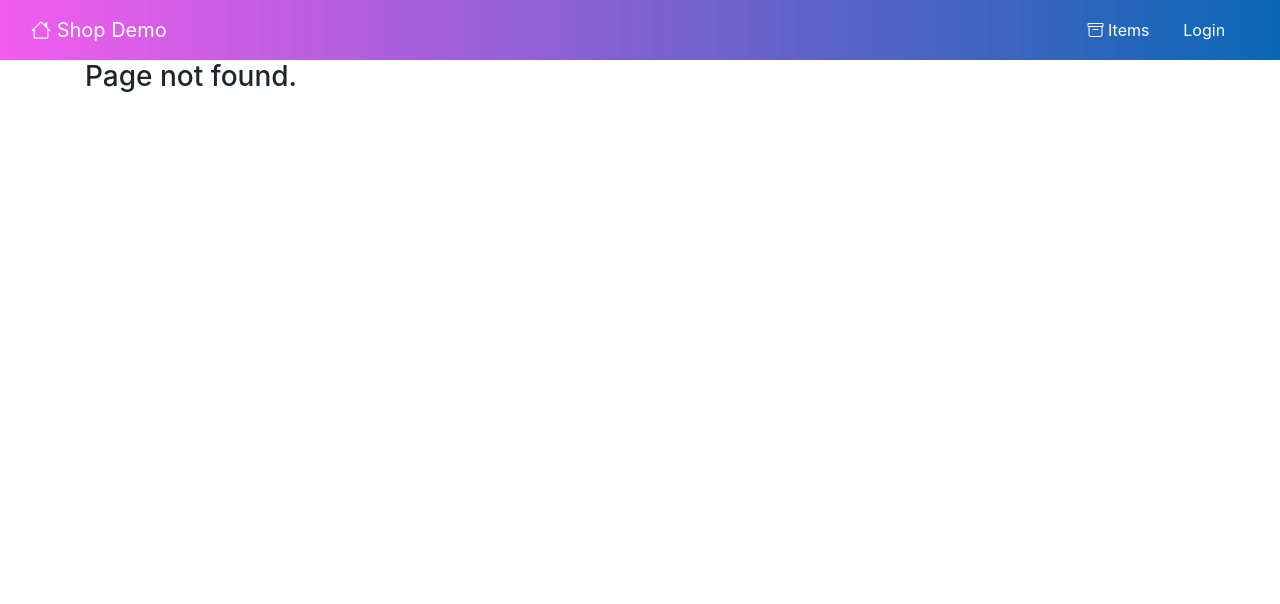
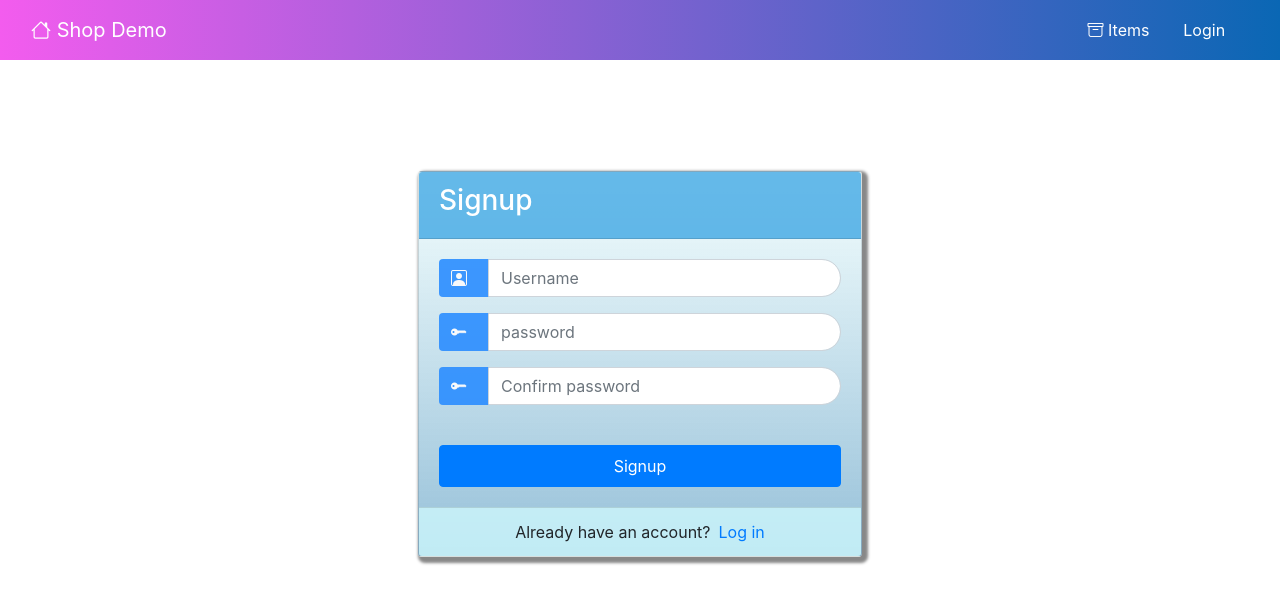
Before and after one commit to chien132/shopDemo-FE, an Angular app: page /signup in a window 1280 px wide. Before the commit this address led to /not-found. Shown: the top 604 px of the page. Built offline with nearby package versions, Linux system fonts and the light colour scheme.

Commit message:
validation login, signup & cart

```diff
--- a/src/app/app-routing.module.ts
+++ b/src/app/app-routing.module.ts
@@ -12,6 +12,10 @@ import { CartResolver } from "./services/cart.resolver";
 const routes: Routes = [
   {
     path: "login",
+    component: LoginComponent,
+  },
+  {
+    path: "signup",
     component: LoginComponent,
   },
   {
--- a/src/app/cart/cart.component.html
+++ b/src/app/cart/cart.component.html
@@ -33,7 +33,9 @@
             <input
               class="quantity"
               type="number"
+              min="1"
               value="{{ cartDetail.quantity }}"
+              (keyup)="onKeyUp($event)"
               (focusout)="onQuantityFocusOut(i, cartDetail.id, $event)"
             />
             <a (click)="onPlus(cartDetail.item.id)"
--- a/src/app/cart/cart.component.ts
+++ b/src/app/cart/cart.component.ts
@@ -78,9 +78,17 @@ export class CartComponent implements OnInit {
       }),
       (err) => console.log(err);
   }
-
+  onKeyUp(event) {
+    if (event.keyCode === 13) {
+      console.log(event);
+      event.target.blur();
+    }
+  }
   onQuantityFocusOut(index, cartDetailId, event) {
     event.target.value = event.target.value.replace(/[^0-9]/g, "");
+    if (event.target.value < 1) {
+      event.target.value = 1;
+    }
     let quantity: number = event.target.value;
     this.cartService
       .updateItem({
--- a/src/app/login/login.component.html
+++ b/src/app/login/login.component.html
@@ -1,7 +1,7 @@
 <div class="justify-content-center">
   <div class="card">
     <div class="card-header text-left">
-      <h3>Log In</h3>
+      <h3>{{ currentRoute | titlecase }}</h3>
     </div>
     <div class="card-body">
       <form>
@@ -15,7 +15,9 @@
             #usernameInput
             type="text"
             class="form-control"
-            placeholder="username"
+            id="username"
+            (keyup)="onKeyUp($event)"
+            placeholder="Username"
           />
         </div>
         <div class="input-group form-group">
@@ -26,25 +28,54 @@
           </div>
           <input
             #passwordInput
+            type="Password"
+            class="form-control"
+            id="password"
+            (keyup)="onKeyUp($event)"
+            placeholder="password"
+          />
+        </div>
+        <div
+          [ngClass]="{ 'd-none': currentRoute !== 'signup' }"
+          class="input-group form-group"
+        >
+          <div class="input-group-prepend">
+            <span class="input-group-text"
+              ><i class="bi bi-key-fill text-light"></i
+            ></span>
+          </div>
+          <input
+            #passwordConfirmInput
             type="password"
             class="form-control"
-            placeholder="password"
+            id="passwordConfirm"
+            (keyup)="onKeyUp($event)"
+            placeholder="Confirm password"
           />
         </div>
 
         <button
           type="button"
-          (click)="onLogin()"
+          id="loginbtn"
+          (click)="currentRoute == 'login' ? onLogin() : onSignup()"
           class="btn btn-primary float-right btn-block p-2 mt-4"
         >
-          Login
+          {{ currentRoute | titlecase }}
         </button>
       </form>
     </div>
     <div class="card-footer">
-      <div class="d-flex justify-content-center links">
-        Don't have an account?<a href="#">Sign Up</a>
+      <div
+        *ngIf="currentRoute == 'login'; else signup"
+        class="d-flex justify-content-center links"
+      >
+        Don't have an account?<a routerLink="/signup">Sign Up</a>
       </div>
+      <ng-template #signup>
+        <div class="d-flex justify-content-center links">
+          Already have an account?<a routerLink="/login">Log in</a>
+        </div>
+      </ng-template>
     </div>
   </div>
 </div>
--- a/src/app/login/login.component.ts
+++ b/src/app/login/login.component.ts
@@ -1,39 +1,71 @@
 import { HttpErrorResponse } from "@angular/common/http";
-import { Component, ElementRef, ViewChild } from "@angular/core";
-import { Router } from "@angular/router";
+import { Component, ElementRef, OnDestroy, ViewChild } from "@angular/core";
+import { NavigationEnd, Router } from "@angular/router";
 import { LoginService } from "../services/auth/login.service";
 import { JwtService } from "../services/jwt.service";
 import { UtilService } from "../services/util.service";
+import { filter } from "rxjs/operators";
+import { Subscription } from "rxjs";
 @Component({
   selector: "app-login",
   templateUrl: "./login.component.html",
   styleUrls: ["./login.component.css"],
 })
-export class LoginComponent {
+export class LoginComponent implements OnDestroy {
   @ViewChild("usernameInput", { static: true }) usernameRef: ElementRef;
   @ViewChild("passwordInput", { static: true }) passwordRef: ElementRef;
-
-  // authAccount: AuthModel;
-
-  customer: { username: string; password: string };
+  @ViewChild("passwordConfirmInput", { static: true })
+  passwordConfirmRef: ElementRef;
+  subRouterEvent: Subscription;
+  currentRoute: string;
   constructor(
     private loginService: LoginService,
     private router: Router,
     private jwtService: JwtService
-  ) {}
+  ) {
+    this.subRouterEvent = router.events
+      .pipe(filter((event) => event instanceof NavigationEnd))
+      .subscribe((event: NavigationEnd) => {
+        this.currentRoute = event.url.slice(1, event.url.length);
+      });
+  }
+
+  ngOnDestroy() {
+    if (this.subRouterEvent) this.subRouterEvent.unsubscribe();
+  }
+
+  onKeyUp(event) {
+    if (event.keyCode === 13) {
+      if (event.target.id === "username" && event.target.value.length > 0) {
+        document.getElementById("password").focus();
+      } else if (
+        event.target.id === "password" &&
+        event.target.value.length > 0
+      ) {
+        if (this.currentRoute === "login") {
+          document.getElementById("loginbtn").click();
+        } else {
+          document.getElementById("passwordConfirm").focus();
+        }
+      } else if (
+        event.target.id === "passwordConfirm" &&
+        event.target.value.length > 0
+      ) {
+        document.getElementById("loginbtn").click();
+      }
+    }
+  }
+
   onLogin() {
-    this.customer = {
+    let customer = {
       username: this.usernameRef.nativeElement.value,
       password: this.passwordRef.nativeElement.value,
     };
-    if (
-      this.customer.username.length == 0 ||
-      this.customer.password.length == 0
-    ) {
+    if (customer.username.length == 0 || customer.password.length == 0) {
       UtilService.sendMessage("Please input all information!", false);
       return;
     }
-    this.loginService.logIn(this.customer).subscribe(
+    this.loginService.logIn(customer).subscribe(
       (response) => {
         this.loginService.setToken(response.token);
         UtilService.sendMessage("You are now logged in", true);
@@ -54,7 +86,42 @@ export class LoginComponent {
             );
             break;
           default:
-            // UtilService.sendMessage(error.error.message, false);
+            UtilService.sendMessage("Cannot connect to the server!", false);
+            console.log(error);
+        }
+      }
+    );
+  }
+  onSignup() {
+    let customer = {
+      username: this.usernameRef.nativeElement.value,
+      password: this.passwordRef.nativeElement.value,
+      role: true,
+    };
+    let passwordConfirm = this.passwordConfirmRef.nativeElement.value;
+
+    if (customer.username.length == 0 || customer.password.length == 0) {
+      UtilService.sendMessage("Please input all information!", false);
+      return;
+    } else if (passwordConfirm.length == 0) {
+      UtilService.sendMessage("Please confirm your password!", false);
+      return;
+    } else if (passwordConfirm !== customer.password) {
+      UtilService.sendMessage("Password confirm does not match!", false);
+      return;
+    }
+
+    this.loginService.signUp(customer).subscribe(
+      (response) => {
+        UtilService.sendMessage(response.message, true);
+        this.router.navigate(["/login"]);
+      },
+      (error: HttpErrorResponse) => {
+        switch (error.status) {
+          case 400:
+            UtilService.sendMessage(error.error.message, false);
+            break;
+          default:
             UtilService.sendMessage("Cannot connect to the server!", false);
             console.log(error);
         }
--- a/src/app/services/auth/login.service.ts
+++ b/src/app/services/auth/login.service.ts
@@ -18,6 +18,13 @@ export class LoginService {
     return this.http.post<{ token: string }>(`${this.baseUrl}login`, customer);
   }
 
+  signUp(customer): Observable<{ message: string }> {
+    return this.http.post<{ message: string }>(
+      `${this.baseUrl}signup`,
+      customer
+    );
+  }
+
   setToken(token: string) {
     this.storageService.setItem("jwtToken", token);
   }
```
